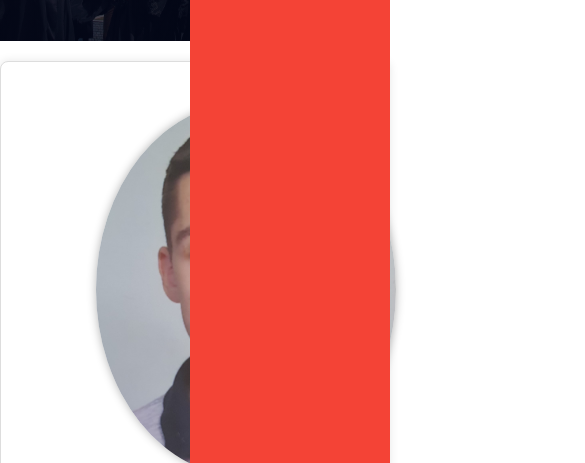
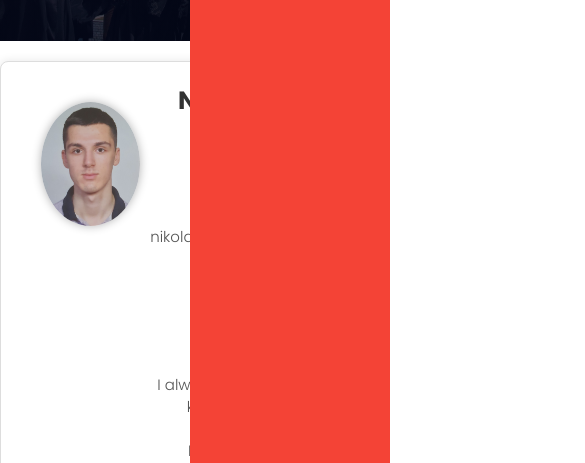
Before and after one commit to ngbusiness/Eduford, a plain HTML site: page author.html in a window 390 px wide. Shown: the part 381-844 px from the top of the page, 585 px wide, since content can reach past the window. Drawn offline with Linux system fonts and the light colour scheme.

Commit message:
Update style.css

```diff
--- a/css/style.css
+++ b/css/style.css
@@ -625,3 +625,31 @@ margin-top: 100px;
     color: #f44336;
     background: #fff;
 }
+
+@media(max-width:700px){
+    .author{
+        width: 100%;
+        clear: both;
+        display: inline-block;
+    }
+    .author img{
+        margin-left: 20px;
+        clear: both;
+        width: 100%;
+    }
+    .author-text{
+        margin-left: 0;
+        width: 100%;
+    }
+    .author-item h2 {
+        margin-left: 20px;
+        font-size: 25px;
+        color: #333333;
+    }
+    .author-item p {
+        margin-left: 20px;
+        font-size: 15px;
+        color: #555555;
+        margin-bottom: 10px;
+    }
+}
```
